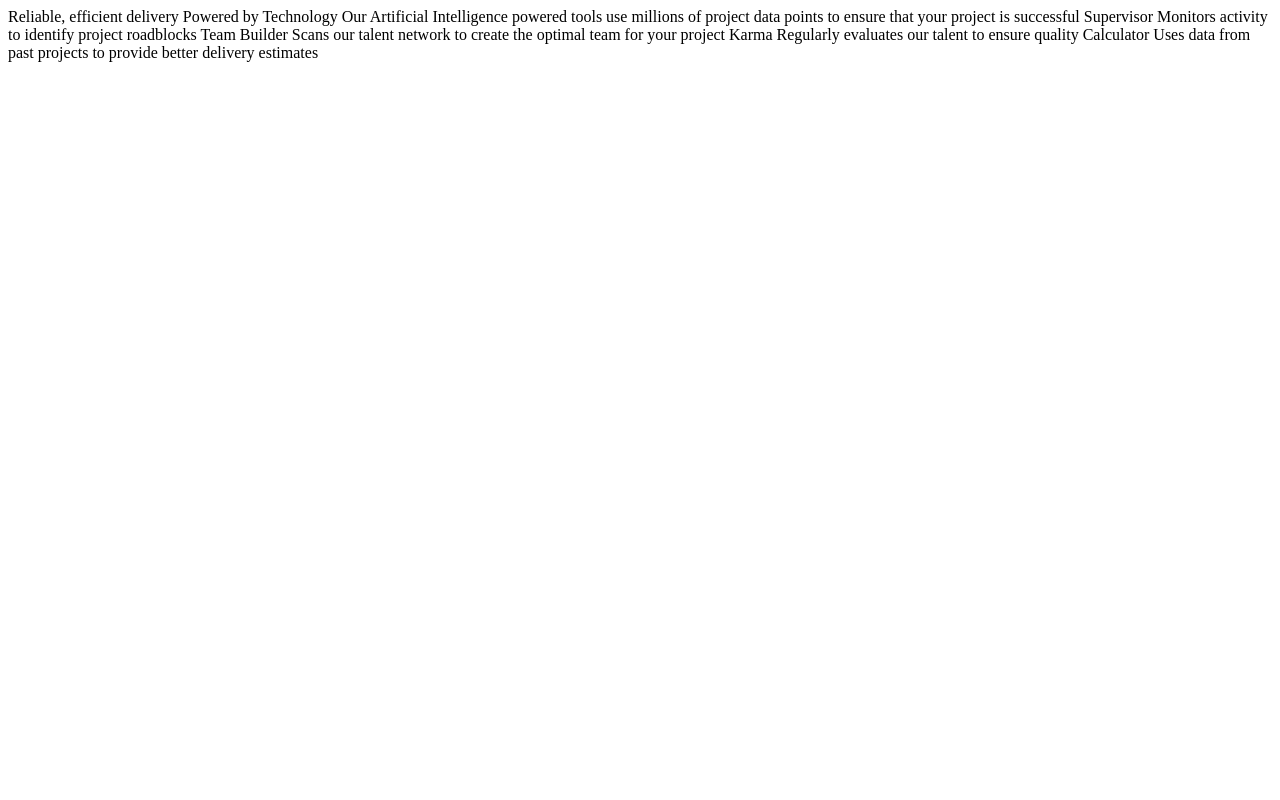
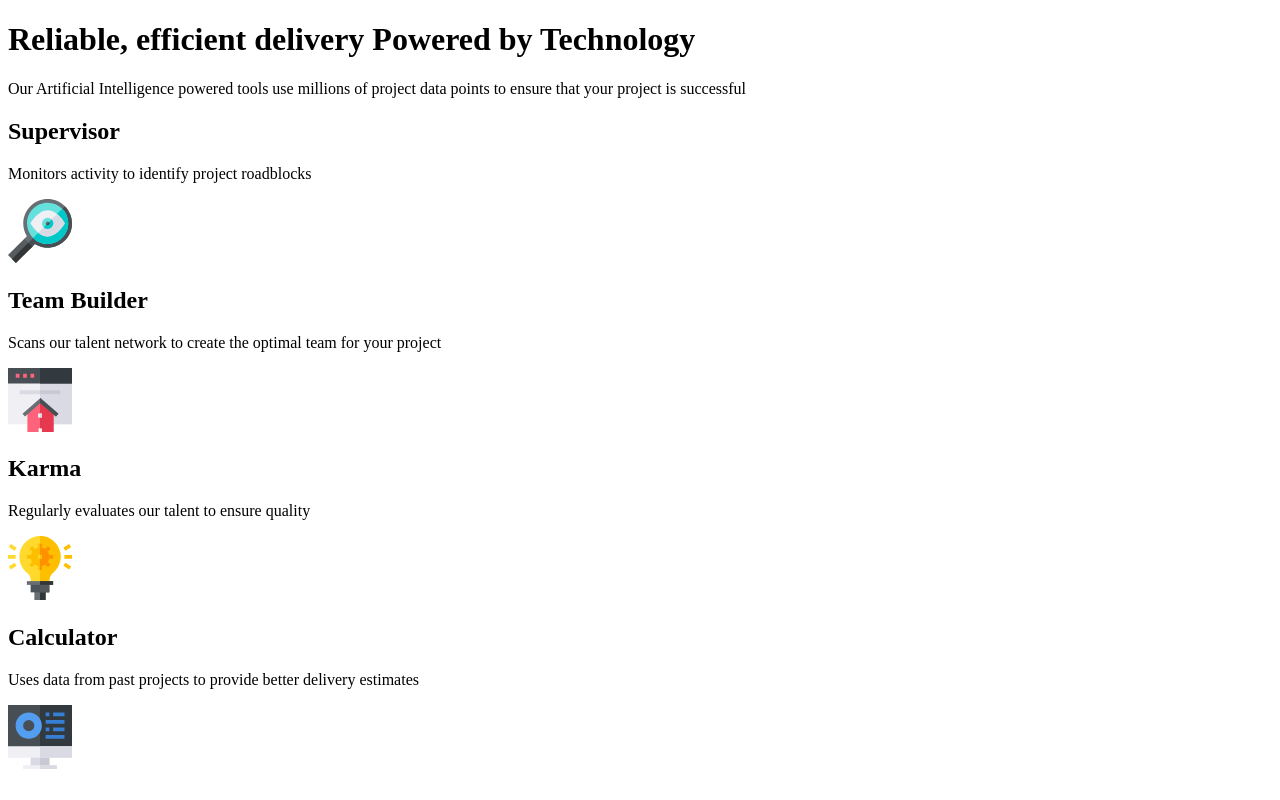
Before and after one commit to michelecandido/four-card-feature, a plain HTML site: page index.html in a window 1280 px wide. Drawn offline with nearby package versions, Linux system fonts and the light colour scheme; files that its build step writes are made by us from their sources.

Commit message:
update: adjust index.html header and feature cards

```diff
--- a/index.html
+++ b/index.html
@@ -11,22 +11,61 @@
 </head>
 
 <body>
-  Reliable, efficient delivery
-  Powered by Technology
+  <header class="header">
+    <h1 class="header__title">
+      <span class="header__title--light">
+        Reliable, efficient delivery
+      </span>
+      <span class="header__title--bold">
+        Powered by Technology
+      </span>
+    </h1>
 
-  Our Artificial Intelligence powered tools use millions of project data points
-  to ensure that your project is successful
+    <p class="header__description">
+      Our Artificial Intelligence powered tools use millions of project data points to ensure that your project is successful
+    </p>
+  </header>
 
-  Supervisor
-  Monitors activity to identify project roadblocks
+  <section class="features">
+    <article class="card">
+      <h2 class="card__title">Supervisor</h2>
+      <p class="card__description">Monitors activity to identify project roadblocks</p>
 
-  Team Builder
-  Scans our talent network to create the optimal team for your project
+      <img
+      src="./images/icon-supervisor.svg"
+      alt="search icon, magnifying glass with an eye"
+      class="card__img">
+    </article>
 
-  Karma
-  Regularly evaluates our talent to ensure quality
+    <article class="card">
+      <h2 class="card__title">Team Builder</h2>
+      <p class="card__description">Scans our talent network to create the optimal team for your project</p>
 
-  Calculator
-  Uses data from past projects to provide better delivery estimates
+      <img
+      src="./images/icon-team-builder.svg"
+      alt="webpage icon with a home symbol"
+      class="card__img">
+    </article>
+
+    <article class="card">
+      <h2 class="card__title">Karma</h2>
+      <p class="card__description">Regularly evaluates our talent to ensure quality</p>
+
+      <img
+      src="./images/icon-karma.svg"
+      alt="lightbulb with gear inside"
+      class="card__img">
+    </article>
+
+    <article class="card">
+      <h2 class="card__title">Calculator</h2>
+      <p class="card__description">Uses data from past projects to provide better delivery estimates</p>
+
+      <img
+      src="./images/icon-calculator.svg"
+      alt="computer monitor"
+      class="card__img">
+    </article>
+  </section>
 </body>
 </html>
```
